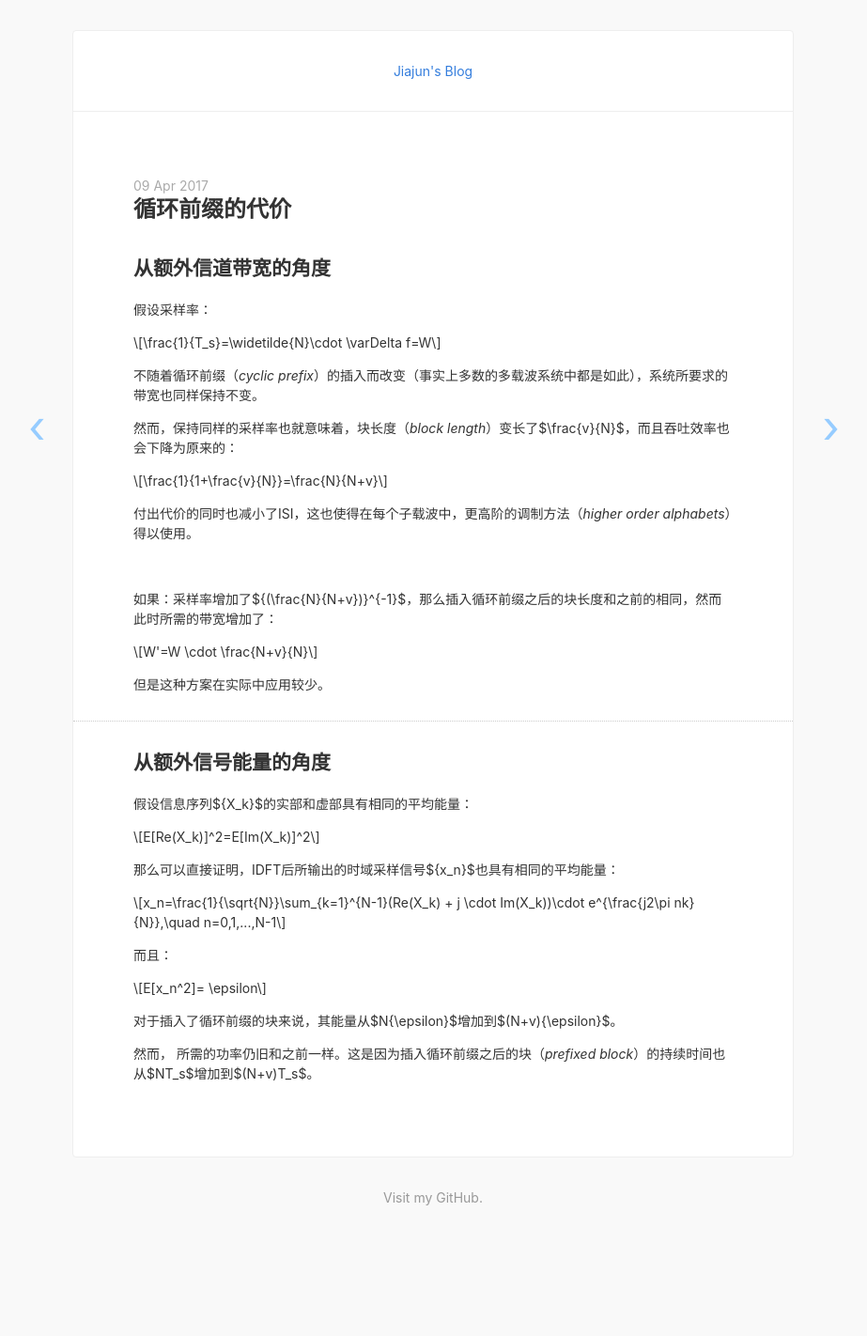
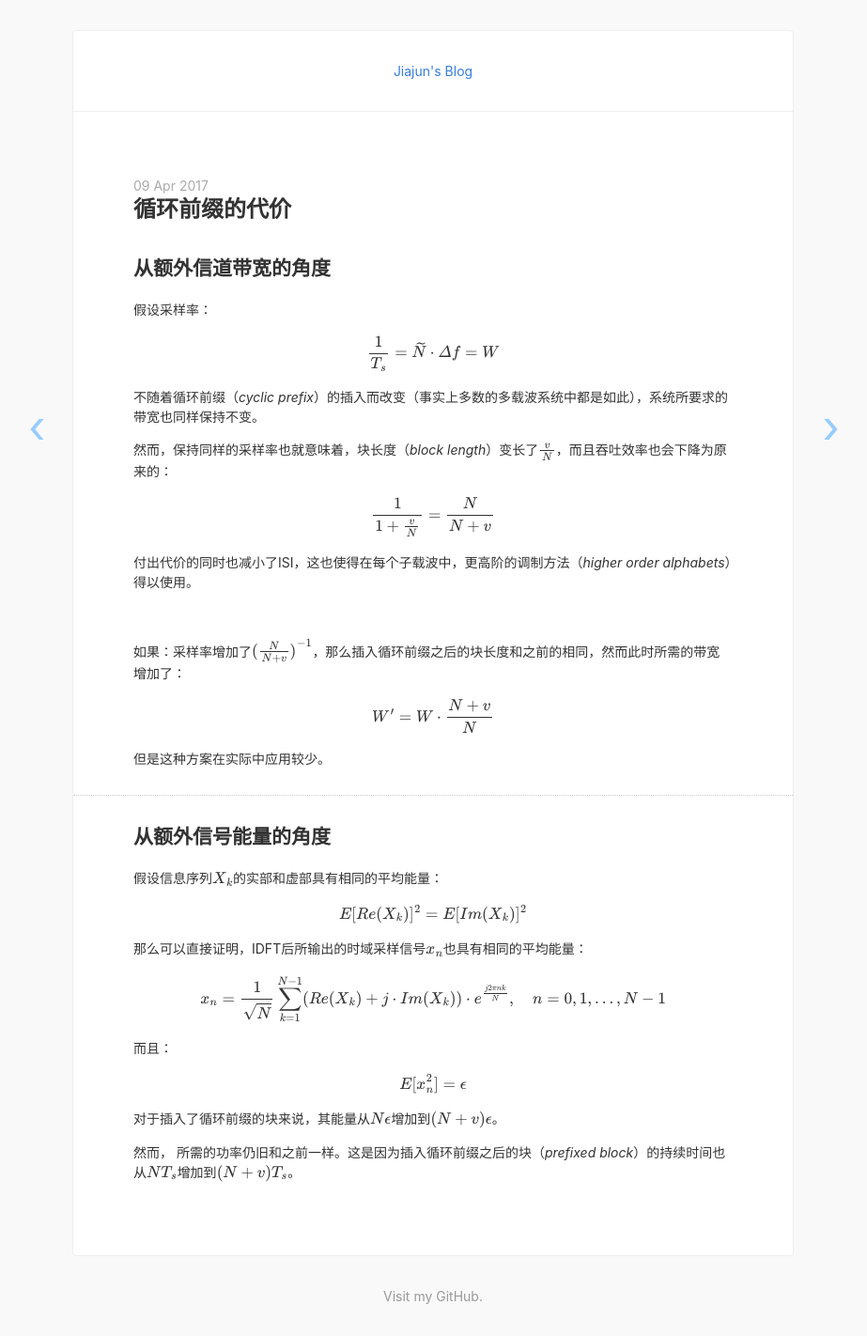
Before and after one commit to jiajunhit/jiajunhit.github.io, a Jekyll site: the page built from _posts/2017-04-09-循环前缀的代价.md, in a window 1280 px wide. Shown: the whole page at 94% size, without its empty margins (179-1102 px from the left). Built offline with Jekyll 4.4.1, drawn with Linux system fonts in a browser that asks for light colours; nearby versions of some CDN libraries; formulas are drawn with MathJax 3; before the commit the page ends 1317 px from its top, so only the background shows below that; part of the change alters nothing that is shown.

```diff
--- a/_includes/head.html
+++ b/_includes/head.html
@@ -4,6 +4,22 @@
 
 <meta content='width=device-width, initial-scale=1.0, user-scalable=no' name='viewport'>
 <meta content='text/html; charset=utf-8' http-equiv='content-type' />
+
+<!-- MathJax Support -->
+<!-- Use '$' for inline math mode -->
+<script type="text/x-mathjax-config">
+MathJax.Hub.Config({
+  tex2jax: {
+    inlineMath: [ ['$','$'], ['\\(','\\)'] ],
+    processEscapes: true
+  }
+});
+</script>
+<!-- Use cdnjs as CDN provider -->
+<script type="text/javascript" async
+  src="https://cdnjs.cloudflare.com/ajax/libs/mathjax/2.7.2/MathJax.js?config=TeX-MML-AM_CHTML">
+</script>
+
 {% if page.date %}
   <meta content='{{ site.url }}{{ page.url }}' property='og:url' />
   <meta content="{{ page.content | strip_html | strip_newlines | truncate: 120 }}" property='og:description' />
```
